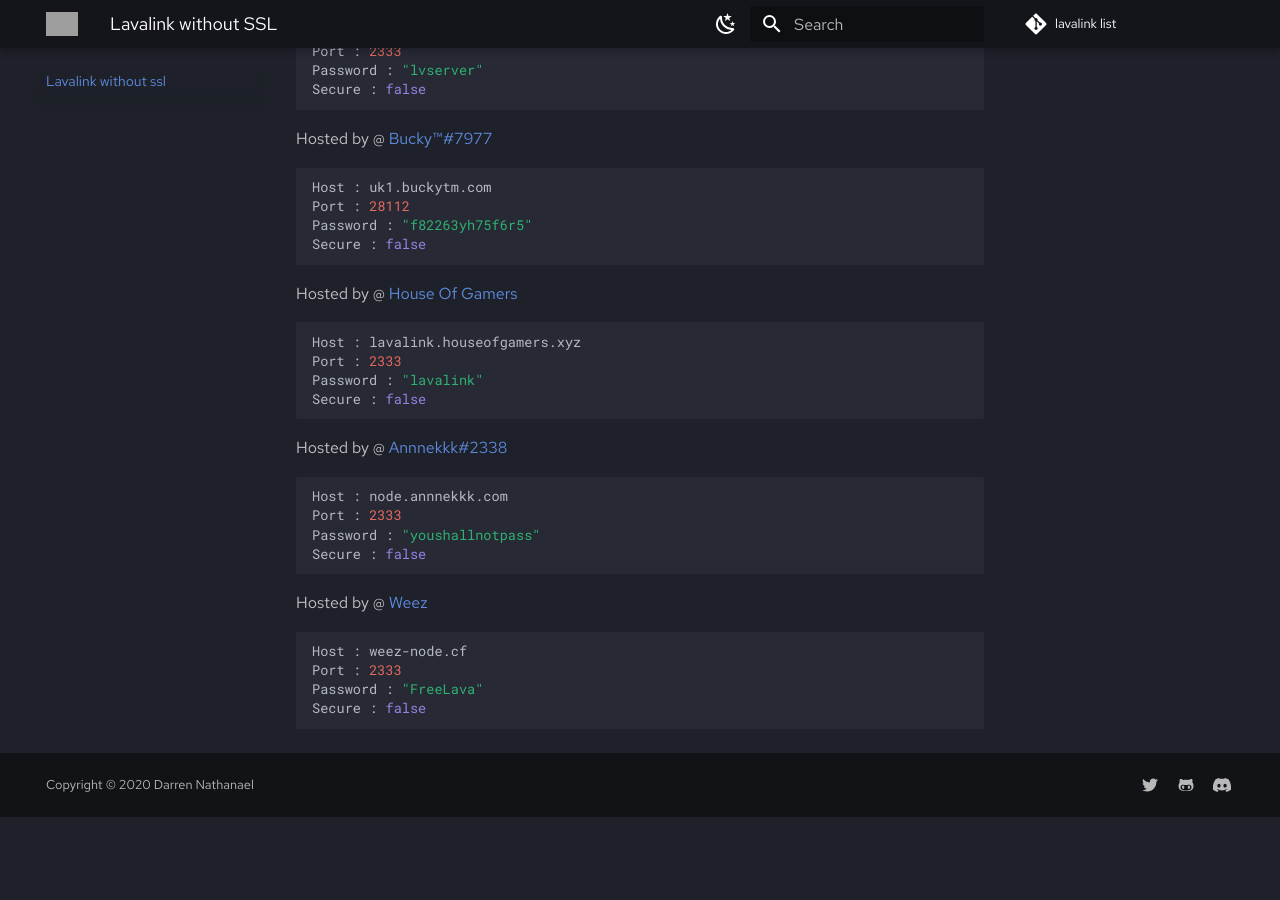
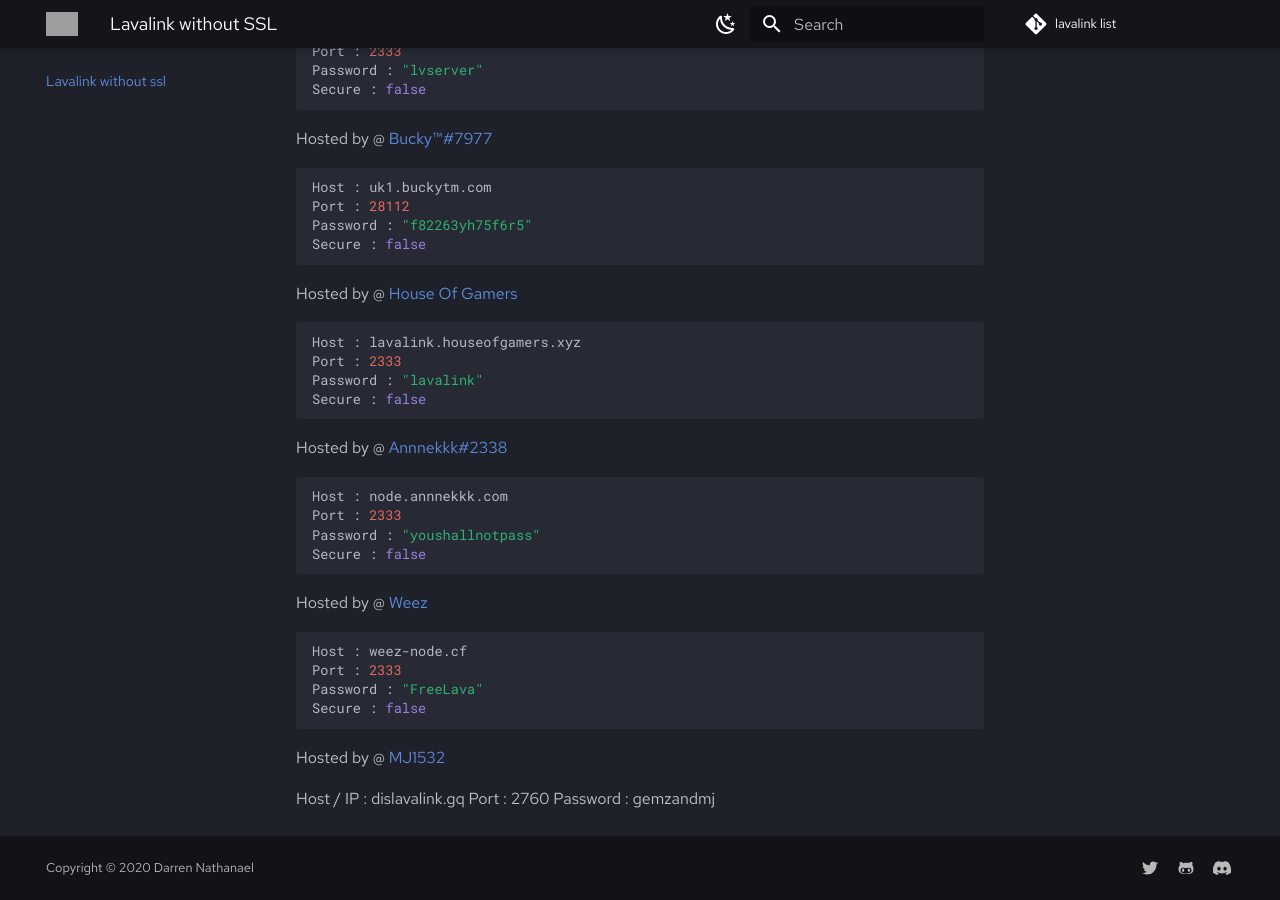
Before and after one commit to DarrenOfficial/lavalink-list, an MkDocs documentation site: the page built from docs/NoSSL/lavalink-without-ssl.md, in a window 1280 px wide and 900 px high, scrolled down 1030 px. Built offline with MkDocs 1.6.1 and Material for MkDocs 9.7.7, drawn with Linux system fonts in a browser that asks for light colours; comment, search, counter and statistics services are not loaded; before the commit the page ends 1847 px from its top, so only the background shows below that; grey boxes are pictures that could not be loaded.

Commit message:
Update lavalink-without-ssl.md

````diff
--- a/docs/NoSSL/lavalink-without-ssl.md
+++ b/docs/NoSSL/lavalink-without-ssl.md
@@ -83,3 +83,9 @@ Port : 2333
 Password : "FreeLava"
 Secure : false
 ```
+
+Hosted by @ [MJ1532](https://mj1532.cf)
+
+Host / IP : dislavalink.gq
+Port : 2760
+Password : gemzandmj
````
